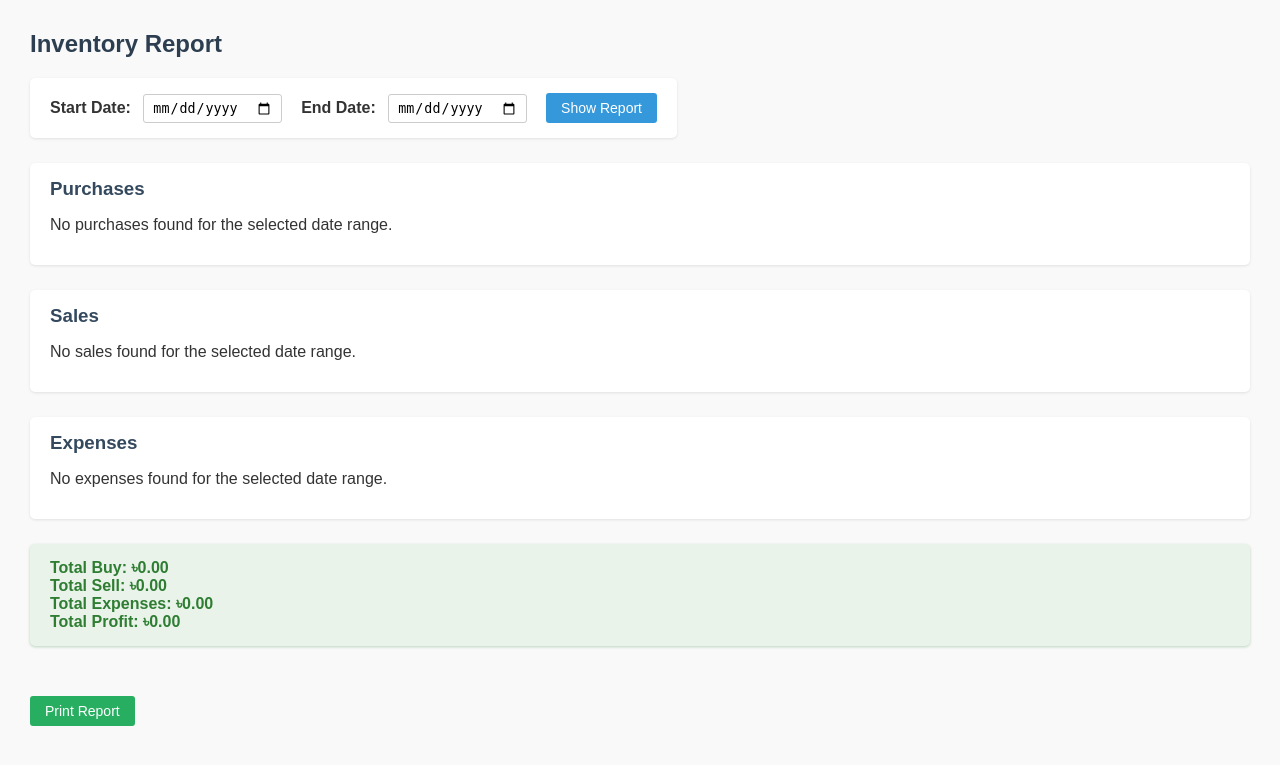
After one commit to sifat3/Inventory-Management-System, a Django app: page /inventory/report/ in a window 1280 px wide. The commit adds this page. Shown: the top 765 px of the page. Run offline with Django 4.2, Linux system fonts and the light colour scheme; a user stored in the database is signed in.

Commit message:
Change 3-4

```diff
--- a/inventory/models.py
+++ b/inventory/models.py
@@ -39,7 +39,7 @@ class Expense(models.Model):
 
 
 class PurchaseInvoice(models.Model):
-    date = models.DateTimeField(auto_now_add=True)
+    date = models.DateField()
     name = models.CharField(max_length=100)  # Name
     address = models.TextField()  # Address
     phone = models.CharField(max_length=15)  # Phone
@@ -93,7 +93,7 @@ class PurchaseItem(models.Model):
         return self.chs * self.quantity
 
 class SalesInvoice(models.Model):
-    date = models.DateTimeField(auto_now_add=True)
+    date = models.DateField()
     name = models.CharField(max_length=100)  # Name
     address = models.TextField()  # Address
     phone = models.CharField(max_length=15)  # Phone
--- /dev/null
+++ b/inventory/templates/inventory/inventory_report.html
@@ -0,0 +1,179 @@
+<!DOCTYPE html>
+<html lang="en">
+<head>
+  <meta charset="UTF-8" />
+  <title>Inventory Report</title>
+  <style>
+    body {
+      font-family: Arial, sans-serif;
+      margin: 30px;
+      background: #f9f9f9;
+      color: #333;
+    }
+    h2 {
+      color: #2c3e50;
+      margin-bottom: 20px;
+    }
+    form {
+      background: #fff;
+      padding: 15px 20px;
+      border-radius: 5px;
+      box-shadow: 0 1px 3px rgba(0,0,0,0.1);
+      margin-bottom: 25px;
+      display: inline-block;
+    }
+    label {
+      margin-right: 8px;
+      font-weight: bold;
+    }
+    input[type="date"] {
+      margin-right: 15px;
+      padding: 5px 8px;
+      border: 1px solid #ccc;
+      border-radius: 3px;
+    }
+    button {
+      background: #3498db;
+      border: none;
+      color: white;
+      padding: 7px 15px;
+      font-size: 14px;
+      border-radius: 3px;
+      cursor: pointer;
+      transition: background 0.3s ease;
+    }
+    button:hover {
+      background: #2980b9;
+    }
+    section.report-section {
+      background: #fff;
+      margin-bottom: 25px;
+      padding: 15px 20px;
+      border-radius: 5px;
+      box-shadow: 0 1px 3px rgba(0,0,0,0.1);
+    }
+    section.report-section h3 {
+      margin-top: 0;
+      color: #34495e;
+      margin-bottom: 15px;
+    }
+    ul.report-list {
+      list-style-type: none;
+      padding: 0;
+    }
+    ul.report-list li {
+      margin-bottom: 10px;
+    }
+    ul.report-list li span.label {
+      font-weight: 600;
+      color: #555;
+      display: inline-block;
+      width: 130px;
+    }
+    #summary {
+      background: #eaf3ea;
+      padding: 15px 20px;
+      border-radius: 5px;
+      margin-bottom: 30px;
+      font-weight: bold;
+      color: #2e7d32;
+      box-shadow: 0 1px 3px rgba(46,125,50,0.3);
+    }
+    #print-btn {
+      margin-top: 20px;
+      background: #27ae60;
+    }
+    #print-btn:hover {
+      background: #1e8449;
+    }
+    @media print {
+      form, #print-btn {
+        display: none;
+      }
+      body {
+        background: white;
+        color: black;
+        margin: 10mm;
+      }
+    }
+  </style>
+</head>
+<body>
+  <h2>Inventory Report</h2>
+
+  <form method="get">
+    <label for="start_date">Start Date:</label>
+    <input type="date" id="start_date" name="start_date" value="{{ start_date }}">
+    <label for="end_date">End Date:</label>
+    <input type="date" id="end_date" name="end_date" value="{{ end_date }}">
+    <button type="submit">Show Report</button>
+  </form>
+
+
+  {% if start_date and end_date %}
+  <p><strong>Report Date Range:</strong> {{ start_date }} to {{ end_date }}</p>
+{% endif %}
+
+  <section class="report-section">
+    <h3>Purchases</h3>
+    {% if purchases %}
+      <ul class="report-list">
+        {% for purchase in purchases %}
+          <li>
+            <span class="label">Invoice #:</span> {{ purchase.invoice_number }}<br>
+            <span class="label">Date:</span> {{ purchase.date|date:"Y-m-d" }}<br>
+            <span class="label">Supplier:</span> {{ purchase.name }}<br>
+            <span class="label">Total Amount:</span> ৳{{ purchase.total_amount|default:"0.00" }}
+          </li>
+        {% endfor %}
+      </ul>
+    {% else %}
+      <p>No purchases found for the selected date range.</p>
+    {% endif %}
+  </section>
+
+  <section class="report-section">
+    <h3>Sales</h3>
+    {% if sales %}
+      <ul class="report-list">
+        {% for sale in sales %}
+          <li>
+            <span class="label">Invoice #:</span> {{ sale.invoice_number }}<br>
+            <span class="label">Date:</span> {{ sale.date|date:"Y-m-d" }}<br>
+            <span class="label">Customer:</span> {{ sale.name }}<br>
+            <span class="label">Total Amount:</span> ৳{{ sale.total_amount|default:"0.00" }}
+          </li>
+        {% endfor %}
+      </ul>
+    {% else %}
+      <p>No sales found for the selected date range.</p>
+    {% endif %}
+  </section>
+
+  <section class="report-section">
+    <h3>Expenses</h3>
+    {% if expenses %}
+      <ul class="report-list">
+        {% for expense in expenses %}
+          <li>
+            <span class="label">Date:</span> {{ expense.date|date:"Y-m-d" }}<br>
+            <span class="label">Reason:</span> {{ expense.reason }}<br>
+            <span class="label">Amount:</span> ৳{{ expense.amount }}
+          </li>
+        {% endfor %}
+      </ul>
+    {% else %}
+      <p>No expenses found for the selected date range.</p>
+    {% endif %}
+  </section>
+
+  <div id="summary">
+    Total Buy: ৳{{ total_buy|default:"0.00" }}<br>
+    Total Sell: ৳{{ total_sell|default:"0.00" }}<br>
+    Total Expenses: ৳{{ total_expenses|default:"0.00" }}<br>
+    <strong>Total Profit: ৳{{ total_profit|default:"0.00" }}</strong>
+  </div>
+
+  <button id="print-btn" onclick="window.print()">Print Report</button>
+</body>
+</html>
--- a/inventory/templates/inventory/purchase_add.html
+++ b/inventory/templates/inventory/purchase_add.html
@@ -18,6 +18,10 @@
                 <option value="{{ p.id }}" label="{{ p.name }}-{{p.part_number}}.">
               {% endfor %}
             </datalist>
+          </div>
+          <div class="col-md-4">
+            <label for="date">Transaction Date:</label>
+            <input type="date" id="date" class="form-control" name="date" required />
           </div>
 
           <div class="col-md-3">
--- a/inventory/templates/inventory/sales_add.html
+++ b/inventory/templates/inventory/sales_add.html
@@ -71,6 +71,10 @@
       <div class="col-md-4">
         <label for="amount_paid" class="form-label">Initial Payment (৳):</label>
         <input type="number" name="amount_paid" class="form-control" step="0.01" min="0" placeholder="Enter amount paid" required>
+      </div>
+      <div class="col-md-4">
+        <label for="date">Transaction Date:</label>
+        <input type="date" id="date" class="form-control" name="date" required />
       </div>
       <div class="col-md-4">
         <label for="discount" class="form-label">Discount (৳):</label>
--- a/inventory/urls.py
+++ b/inventory/urls.py
@@ -26,5 +26,9 @@ urlpatterns = [
     path('logout/', auth_views.LogoutView.as_view(next_page='login'), name='logout'),
     path('purchase/invoice/received/<int:invoice_id>/', views.purchase_invoice_received_view, name='purchase_invoice_received'),
     path('sell/<int:invoice_id>/due_received/', views.sales_due_received_view, name='sales_due_received'),
+    path('sell/report/', views.sales_report_view, name='sales_report'),
+    path('buy/report/', views.purchase_report_view, name='purchase_report'),
+    path('expenses/report/', views.expense_report_view, name='expense_report'),
+    path('inventory/report/', views.inventory_report_view, name='inventory_report'),
 
 ]
--- a/inventory/views.py
+++ b/inventory/views.py
@@ -5,6 +5,8 @@ from .models import Product, Expense, PurchaseInvoice, PurchaseItem, Inventory,S
 from django.contrib import messages
 from django.db import models, transaction
 from django.db.models import Q
+from django.db.models import Sum
+from datetime import datetime
 
 
 
@@ -227,6 +229,7 @@ def purchase_add_view(request):
         costs = request.POST.getlist('cost')
         quantities = request.POST.getlist('quantity')
         remarks = request.POST.getlist('remark')
+        date = request.POST.get('date')
 
         name = request.POST.get('name')
         address = request.POST.get('address')
@@ -239,7 +242,7 @@ def purchase_add_view(request):
             address=address,
             phone=phone,
             source_of_purchase=source_of_purchase,
-            voucher_no=voucher_no
+            voucher_no=voucher_no, date=date
         )
 
         for idx, pid in enumerate(product_ids):
@@ -329,6 +332,7 @@ def sales_add_view(request):
         name = request.POST.get('name')
         address = request.POST.get('address')
         phone = request.POST.get('phone')
+        date = request.POST.get('date')
 
         from decimal import Decimal, InvalidOperation
 
@@ -353,7 +357,7 @@ def sales_add_view(request):
             address=address,
             phone=phone,
             amount_paid=amount_paid,
-            discount=discount,
+            discount=discount, date=date
         )
 
         for idx, pid in enumerate(product_ids):
@@ -497,3 +501,162 @@ def purchase_invoice_received_view(request, invoice_id):
     # Success message and redirect
     messages.success(request, f"Products for Purchase Invoice #{invoice.invoice_number} have been marked as received.")
     return redirect("purchase_list")
+
+
+
+
+from django.contrib.auth.decorators import login_required
+from datetime import datetime
+from django.shortcuts import render
+from .models import SalesInvoice
+
+@login_required(login_url="/")
+def sales_report_view(request):
+    sales = SalesInvoice.objects.none()
+    start_date = request.GET.get('start_date')
+    end_date = request.GET.get('end_date')
+
+    if start_date and end_date:
+        try:
+            start = datetime.strptime(start_date, '%Y-%m-%d')
+            end = datetime.strptime(end_date, '%Y-%m-%d')
+
+            sales = SalesInvoice.objects.filter(date__date__gte=start, date__date__lte=end).order_by('date')
+        except Exception:
+            sales = SalesInvoice.objects.none()
+
+    context = {
+        'sales': sales,
+        'start_date': start_date,
+        'end_date': end_date,
+    }
+    return render(request, 'inventory/sales_report.html', context)
+
+
+from django.db.models import Sum, F
+
+@login_required(login_url="/")
+def purchase_report_view(request):
+    purchases = PurchaseInvoice.objects.none()
+    start_date = request.GET.get('start_date')
+    end_date = request.GET.get('end_date')
+
+    if start_date and end_date:
+        try:
+            start = datetime.strptime(start_date, '%Y-%m-%d')
+            end = datetime.strptime(end_date, '%Y-%m-%d')
+
+            purchases = PurchaseInvoice.objects.filter(
+                date__date__gte=start,
+                date__date__lte=end
+            ).annotate(
+                total_amount=Sum(F('purchaseitem__quantity') * F('purchaseitem__rate'))
+            )
+        except ValueError:
+            purchases = PurchaseInvoice.objects.none()
+
+    context = {
+        'purchases': purchases,
+        'start_date': start_date,
+        'end_date': end_date,
+    }
+    return render(request, 'inventory/purchase_report.html', context)
+
+
+
+from django.db.models import Sum
+
+@login_required(login_url="/")
+def expense_report_view(request):
+    expenses = Expense.objects.none()
+    start_date = request.GET.get('start_date')
+    end_date = request.GET.get('end_date')
+
+    total_amount = 0
+
+    if start_date and end_date:
+        try:
+            start = datetime.strptime(start_date, '%Y-%m-%d')
+            end = datetime.strptime(end_date, '%Y-%m-%d')
+
+            expenses = Expense.objects.filter(date__gte=start, date__lte=end).order_by('date')
+
+            total_amount = expenses.aggregate(total=Sum('amount'))['total'] or 0
+        except ValueError:
+            expenses = Expense.objects.none()
+            total_amount = 0
+
+    context = {
+        'expenses': expenses,
+        'total_amount': total_amount,
+        'start_date': start_date,
+        'end_date': end_date,
+    }
+    return render(request, 'inventory/expense_report.html', context)
+
+
+from django.db.models import F, ExpressionWrapper, DecimalField, Sum
+from datetime import datetime
+
+@login_required(login_url="/")
+def inventory_report_view(request):
+    start_date = request.GET.get('start_date')
+    end_date = request.GET.get('end_date')
+
+    purchases = PurchaseInvoice.objects.none()
+    sales = SalesInvoice.objects.none()
+    expenses = Expense.objects.none()
+
+    total_buy = total_sell = total_expenses = total_profit = 0
+
+    if start_date and end_date:
+        try:
+            start = datetime.strptime(start_date, '%Y-%m-%d')
+            end = datetime.strptime(end_date, '%Y-%m-%d')
+
+            # Filter the invoices by date range for display
+            purchases = PurchaseInvoice.objects.filter(date__gte=start, date__lte=end)
+            sales = SalesInvoice.objects.filter(date__gte=start, date__lte=end)
+            expenses = Expense.objects.filter(date__gte=start, date__lte=end)
+
+            # Calculate total purchase amount by summing (quantity * rate) over purchase items
+            total_buy = PurchaseInvoice.objects.filter(date__gte=start, date__lte=end).annotate(
+                invoice_total=Sum(
+                    ExpressionWrapper(
+                        F('purchaseitem__quantity') * F('purchaseitem__rate'),
+                        output_field=DecimalField()
+                    )
+                )
+            ).aggregate(total=Sum('invoice_total'))['total'] or 0
+
+            # Calculate total sales amount similarly
+            total_sell = SalesInvoice.objects.filter(date__gte=start, date__lte=end).annotate(
+                invoice_total=Sum(
+                    ExpressionWrapper(
+                        F('salesitem__quantity') * F('salesitem__selling_price'),
+                        output_field=DecimalField()
+                    )
+                )
+            ).aggregate(total=Sum('invoice_total'))['total'] or 0
+
+            total_expenses = expenses.aggregate(total=Sum('amount'))['total'] or 0
+
+            total_profit = total_sell - total_buy - total_expenses
+
+        except ValueError:
+            purchases = SalesInvoice.objects.none()
+            sales = SalesInvoice.objects.none()
+            expenses = Expense.objects.none()
+            total_buy = total_sell = total_expenses = total_profit = 0
+
+    return render(request, 'inventory/inventory_report.html', {
+        'purchases': purchases,
+        'sales': sales,
+        'expenses': expenses,
+        'total_buy': total_buy,
+        'total_sell': total_sell,
+        'total_expenses': total_expenses,
+        'total_profit': total_profit,
+        'start_date': start_date,
+        'end_date': end_date,
+    })
```
Also changed, not shown: inventory/templates/inventory/dashboard.html (+10 -0 lines), inventory/templates/inventory/expense_report.html (added, +118 -0 lines), inventory/templates/inventory/purchase_report.html (added, +118 -0 lines), inventory/templates/inventory/sales_report.html (added, +117 -0 lines), db.sqlite3, inventory/migrations/0004_alter_purchaseinvoice_date_alter_salesinvoice_date.py (added), inventory/migrations/0005_alter_purchaseinvoice_date_alter_salesinvoice_date.py (added).
